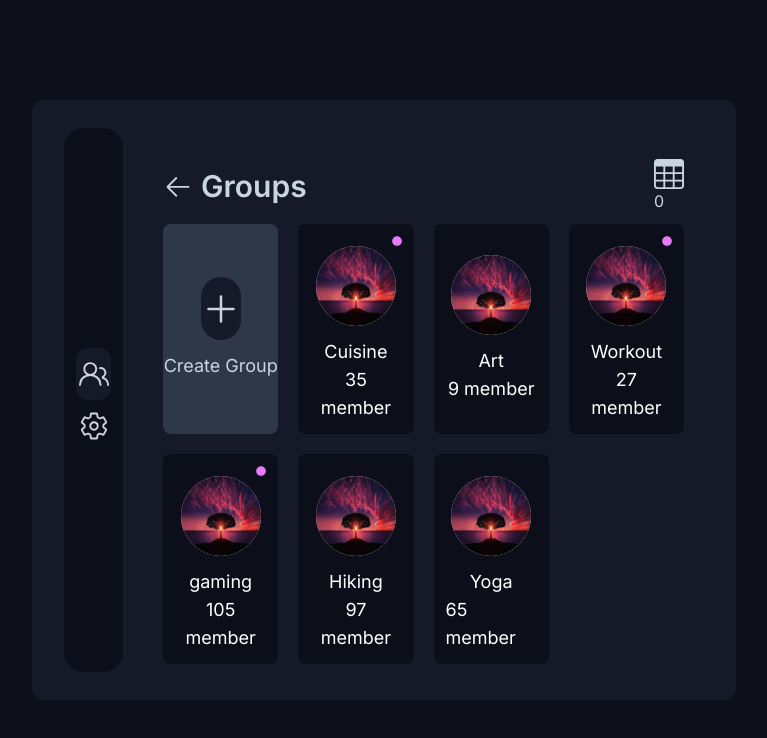
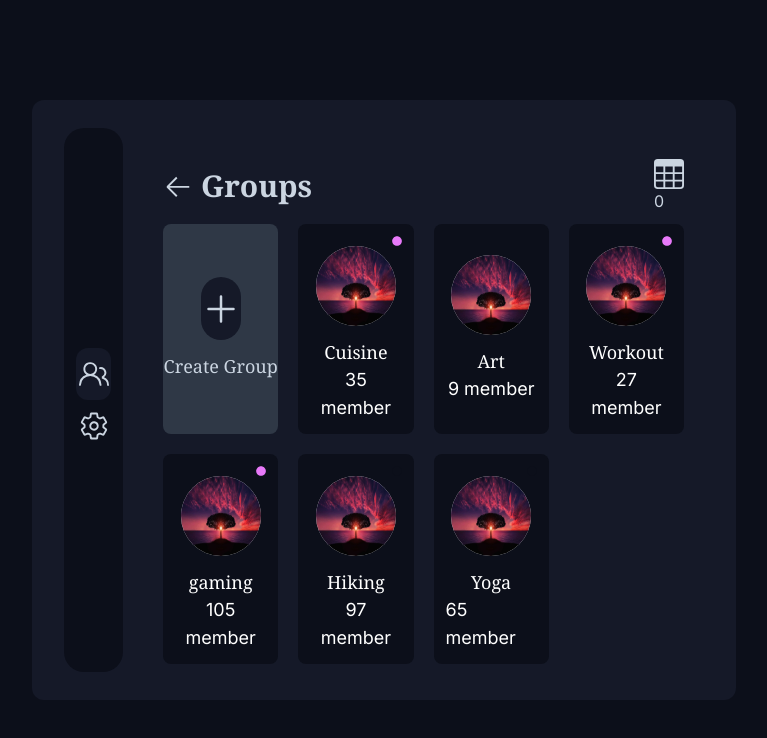
Before and after one commit to mmakboub/TEST, a Next.js app in the folder my-nextjs-project/: page / in a window 1280 px wide. Shown: the top 738 px of the page, without its empty margins (256-1023 px from the left). Built offline with nearby package versions, Linux system fonts and the light colour scheme.

Commit message:
font editing

```diff
--- a/my-nextjs-project/app/components/Tab1.jsx
+++ b/my-nextjs-project/app/components/Tab1.jsx
@@ -43,7 +43,7 @@ function Tab1() {
       <div className="w-full h-[15%] flex justify-between items-center">
         <div className="flex items-center">
           <VscArrowLeft style={{ fontSize: "30px", color: "#cbd5e1" }} />
-          <button className="ml-2 text-[#cbd5e1] text-3xl font-semibold">
+          <button className="ml-2 font-serif text-[#cbd5e1] text-3xl font-semibold">
             Groups
           </button>
         </div>
@@ -75,7 +75,7 @@ function Tab1() {
               </svg>
             </div>
 
-            <h1 className=" text-lg text-center text-[#cbd5e1]">
+            <h1 className=" text-lg text-center font-serif text-[#cbd5e1]">
               Create Group
             </h1>
           </div>
@@ -98,8 +98,10 @@ function Tab1() {
                 />
               </div>
               <div>
-                <p className="text-lg text-center text-white">Cuisine</p>
-                <p className="text-lg text-center text-white">35 member</p>
+                <p className="text-lg text-center font-serif text-white">
+                  Cuisine
+                </p>
+                <p className="text-lg text-center  text-white">35 member</p>
               </div>
             </div>
           </div>
@@ -120,8 +122,8 @@ function Tab1() {
                 />
               </div>
               <div>
-                <p className="text-lg text-center text-white">Art</p>
-                <p className="text-lg text-center text-white">9 member</p>
+                <p className="text-lg text-center font-serif text-white">Art</p>
+                <p className="text-lg text-center  text-white">9 member</p>
               </div>
             </div>
           </div>
@@ -144,8 +146,10 @@ function Tab1() {
                 />
               </div>
               <div>
-                <p className="text-lg text-center text-white">Workout</p>
-                <p className="text-lg text-center text-white">27 member</p>
+                <p className="text-lg text-center font-serif text-white">
+                  Workout
+                </p>
+                <p className="text-lg text-center  text-white">27 member</p>
               </div>
             </div>
           </div>
@@ -154,7 +158,7 @@ function Tab1() {
             onClick={() => gototab("4")}
             className="bg-[#0c0f1a] p-3 flex flex-col rounded-lg h-50 w-45"
           >
-            <div className="flex justify-end  w-full">
+            <div className="flex justify-end   w-full">
               <FaCircle style={{ fontSize: "10px", color: "#e879f9" }} />
             </div>
             <div className="flex flex-col justify-center gap-3 items-center h-full">
@@ -168,8 +172,10 @@ function Tab1() {
                 />
               </div>
               <div>
-                <p className="text-lg text-center text-white">gaming</p>
-                <p className="text-lg text-center text-white">105 member</p>
+                <p className="text-lg text-center font-serif text-white">
+                  gaming
+                </p>
+                <p className="text-lg text-center  text-white">105 member</p>
               </div>
             </div>
           </div>
@@ -192,8 +198,10 @@ function Tab1() {
                 />
               </div>
               <div>
-                <p className="text-lg text-center text-white">Hiking</p>
-                <p className="text-lg text-center text-white">97 member</p>
+                <p className="text-lg text-center font-serif text-white">
+                  Hiking
+                </p>
+                <p className="text-lg text-center  text-white">97 member</p>
               </div>
             </div>
           </div>
@@ -216,8 +224,10 @@ function Tab1() {
                 />
               </div>
               <div>
-                <p className="text-lg text-center text-white">Yoga</p>
-                <p className="text-lg text-white">65 member</p>
+                <p className="text-lg text-center font-serif text-white">
+                  Yoga
+                </p>
+                <p className="text-lg text-white ">65 member</p>
               </div>
             </div>
           </div>
--- a/my-nextjs-project/app/components/Tab2.jsx
+++ b/my-nextjs-project/app/components/Tab2.jsx
@@ -20,25 +20,25 @@ export default function tab2() {
   return (
     <div style={{ position: "relative" }}>
       <div className="w-full flex items-center py-8 justify-end">
-        <div className="blue-cube w-[50px] h-[50px] bg-blue-500 mr-[50px]"></div>
+        <div className="blue-cube w-[50px] h-[50px] bg-[#1c1a36] mr-[50px]"></div>
       </div>
       <div
-        className="flex flex-row w-full items-center justify-around bg-red-500 py-4"
+        className="flex flex-row w-full items-center justify-around bg-[#292839] py-4"
         style={{ position: "absolute" }}
       >
         <div
           id="1"
-          className="w-[200px] h-[200px] bg-green-500"
+          className="w-[200px] h-[200px] bg-[#151421]"
           onClick={() => gotoblue("1")}
         ></div>
         <div
           id="2"
-          className="w-[200px] h-[200px] bg-green-500"
+          className="w-[200px] h-[200px] bg-[#151421]"
           onClick={() => gotoblue("2")}
         ></div>
         <div
           id="3"
-          className="w-[200px] h-[200px] bg-green-500"
+          className="w-[200px] h-[200px] bg-[#151421]"
           onClick={() => gotoblue("3")}
         ></div>
       </div>
--- a/my-nextjs-project/tailwind.config.js
+++ b/my-nextjs-project/tailwind.config.js
@@ -7,11 +7,11 @@ module.exports = {
   ],
   theme: {
     extend: {
-      backgroundImage: {
-        "gradient-radial": "radial-gradient(var(--tw-gradient-stops))",
-        "gradient-conic":
-          "conic-gradient(from 180deg at 50% 50%, var(--tw-gradient-stops))",
-      },
+      // backgroundImage: {
+      //   "gradient-radial": "radial-gradient(var(--tw-gradient-stops))",
+      //   "gradient-conic":
+      //     "conic-gradient(from 180deg at 50% 50%, var(--tw-gradient-stops))",
+      // },
     },
   },
   plugins: [],
```
